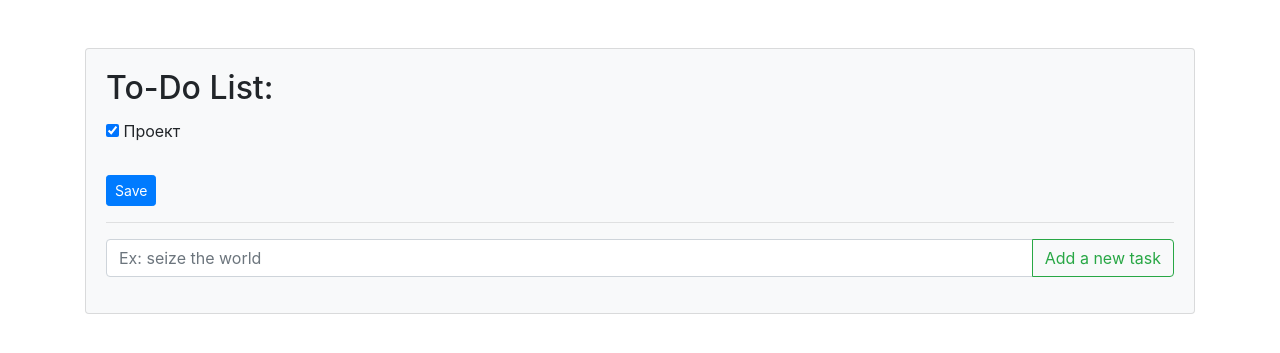
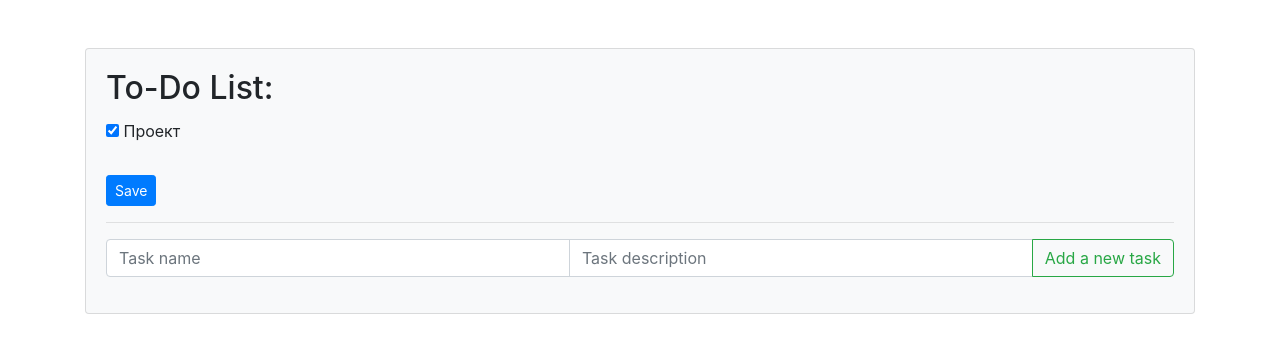
Before and after one commit to Thunderbirrd/ToDo_list, a Flask app: page / in a window 1280 px wide. Shown: the top 353 px of the page. Run offline with Flask 2, Linux system fonts and the light colour scheme; data comes from the database, SQL or seed files in the repository; both versions use the stored data as it was after the commit; some libraries are stand-ins or nearby versions.

Commit message:
Tasks and Users adding

```diff
--- a/models.py
+++ b/models.py
@@ -117,10 +117,11 @@ class Task(db.Model, Model):
     added_date = db.Column(db.DateTime)
     finished_date = db.Column(db.DateTime)
 
-    def __init__(self, name=""):
+    def __init__(self, name="", text="", author_id=0):
         self.name = name
+        self.text = text
         self.status = False
-        self.author_id = 0
+        self.author_id = author_id
         self.added_date = datetime.now().replace(second=0, microsecond=0)
         if self.status:
             self.finished_date = datetime.now().replace(second=0, microsecond=0)
--- a/routes.py
+++ b/routes.py
@@ -67,7 +67,10 @@ def logout():
 
 @app.route('/add-task', methods=['POST'])
 def add_task():
-    task = Task(name=request.form.get('task'))
+    if not auth():
+        return redirect(url_for("login"))
+    user = User.get_current_user()
+    task = Task(name=request.form.get("name"), text=request.form.get("text"), author_id=user.id)
     task.save()
     return redirect(url_for('index'))
 
@@ -83,7 +86,7 @@ def check():
 
     for task in Task.get_all():
         task.status = task.id in ids
-        task.save()
+        task.set_status(task.status)
 
     return redirect(url_for('index'))
 
--- a/run.py
+++ b/run.py
@@ -11,6 +11,5 @@ def include_permission_class():
     return {'User': User, 'Locale': Locale}
 
 
-
 if __name__ == '__main__':
     app.run(host='0.0.0.0')
--- a/templates/index.html
+++ b/templates/index.html
@@ -28,7 +28,8 @@
                 <div>
                     <form method="POST" action="/add-task">
                         <div class="input-group mb-3">
-                            <input type="text" class="form-control" name="task" placeholder="Ex: seize the world">
+                            <input type="text" class="form-control" name="name" placeholder="Task name">
+                            <input type="text" class="form-control" name="text" placeholder="Task description">
                             <div class="input-group-append">
                                 <button class="btn btn-outline-success" type="submit">Add a new task</button>
                             </div>
```
Also changed, not shown: database.sqlite, 2 other files.
